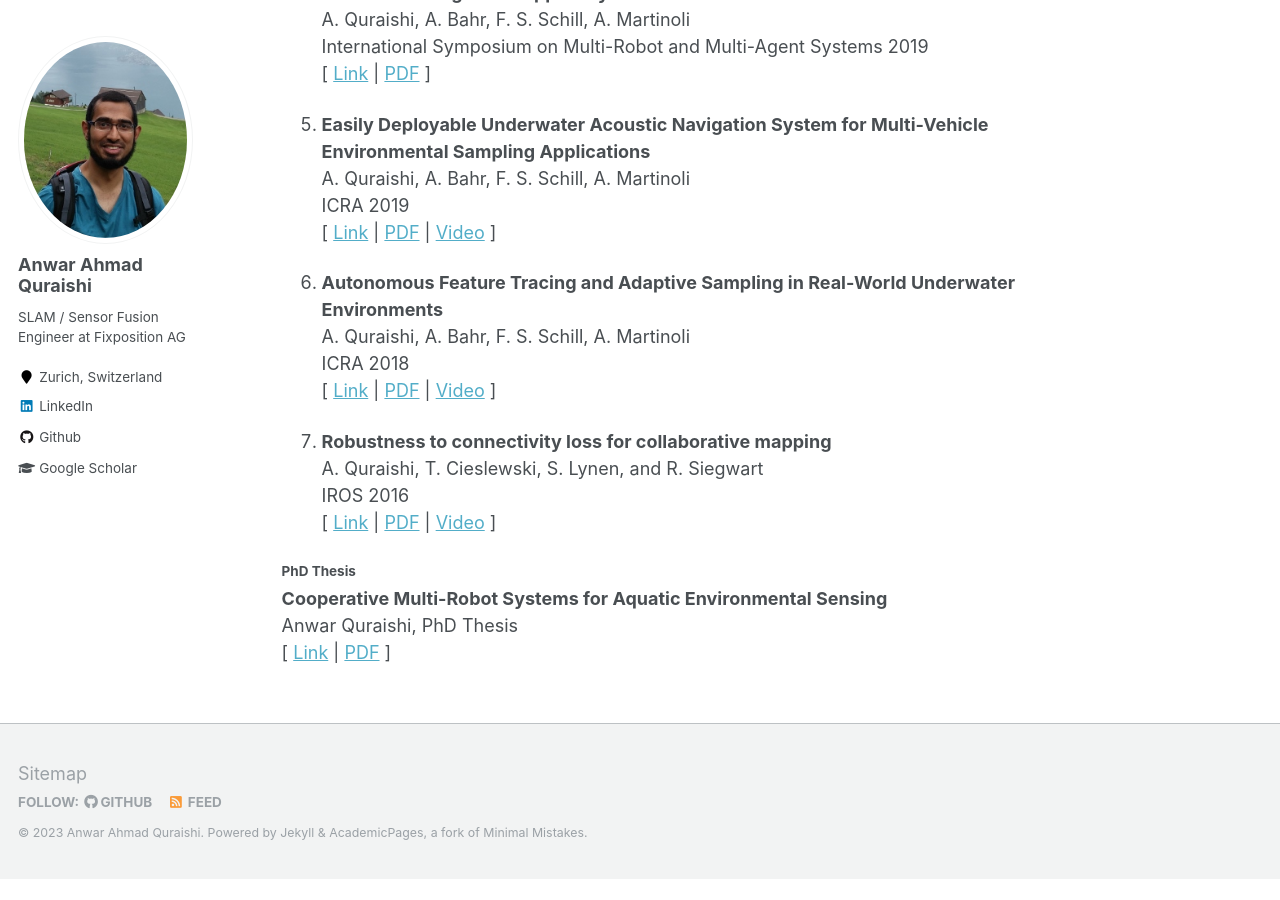
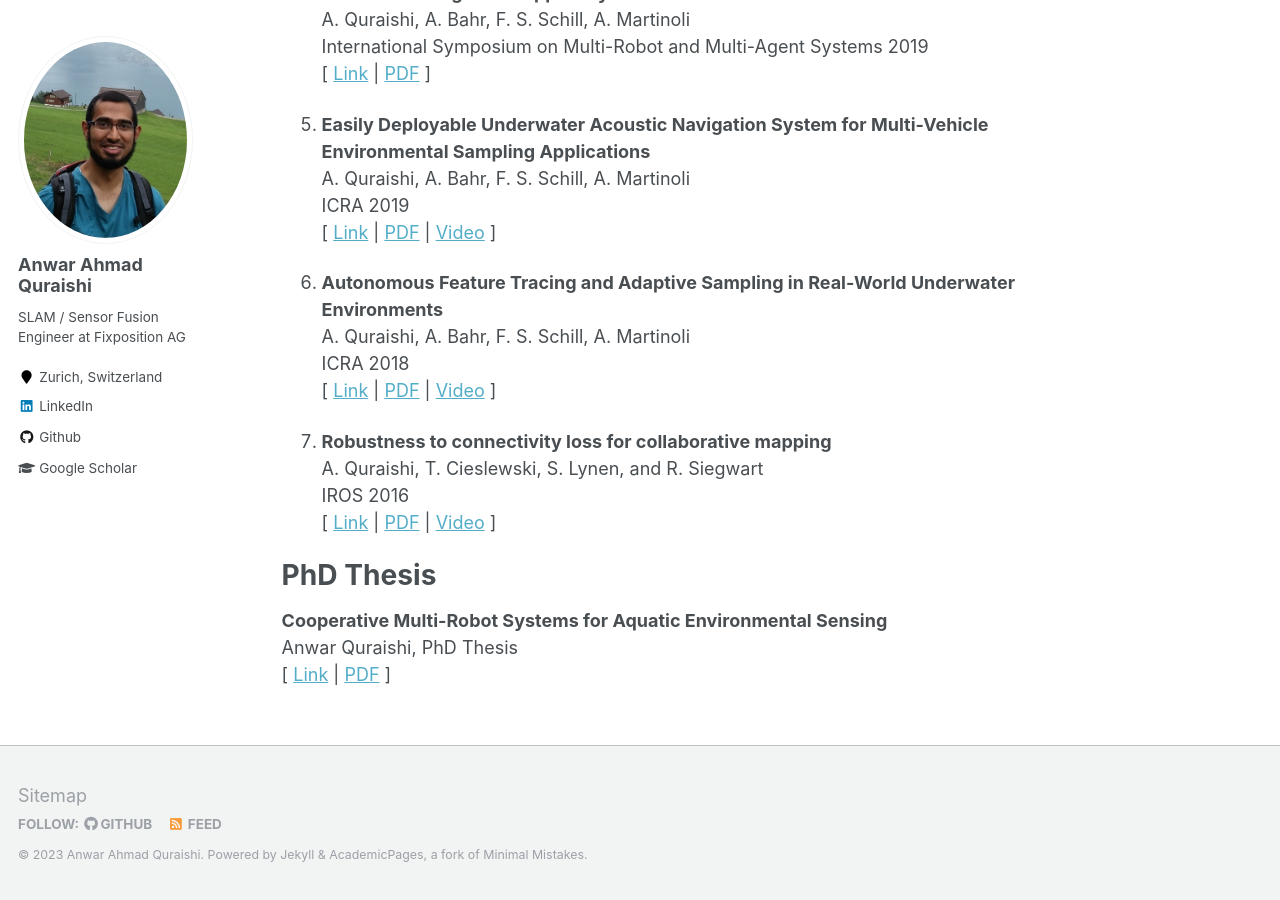
Before and after one commit to aqurai/aqurai.github.io, a Jekyll site: the page built from _pages/publications.md, in a window 1280 px wide and 900 px high, scrolled down 620 px. Built offline with Jekyll 4.4.1, drawn with Linux system fonts in a browser that asks for light colours; before the commit the page ends 1499 px from its top, so only the background shows below that.

```diff
--- a/_config.yml
+++ b/_config.yml
@@ -102,7 +102,7 @@ author:
   instagram        :
   impactstory      : #"https://profiles.impactstory.org/u/xxxx-xxxx-xxxx-xxxx"
   lastfm           :
-  linkedin         : "https://www.linkedin.com/in/aaquraishi/"
+  linkedin         : "aaquraishi"
   orcid            : #"http://orcid.org/yourorcidurl"
   pinterest        :
   soundcloud       :
--- a/_pages/publications.md
+++ b/_pages/publications.md
@@ -44,7 +44,7 @@ IROS 2016 \
 
 
 
-#### PhD Thesis
+# PhD Thesis
 
 **Cooperative Multi-Robot Systems for Aquatic Environmental Sensing** \
 Anwar Quraishi, PhD Thesis\
```
